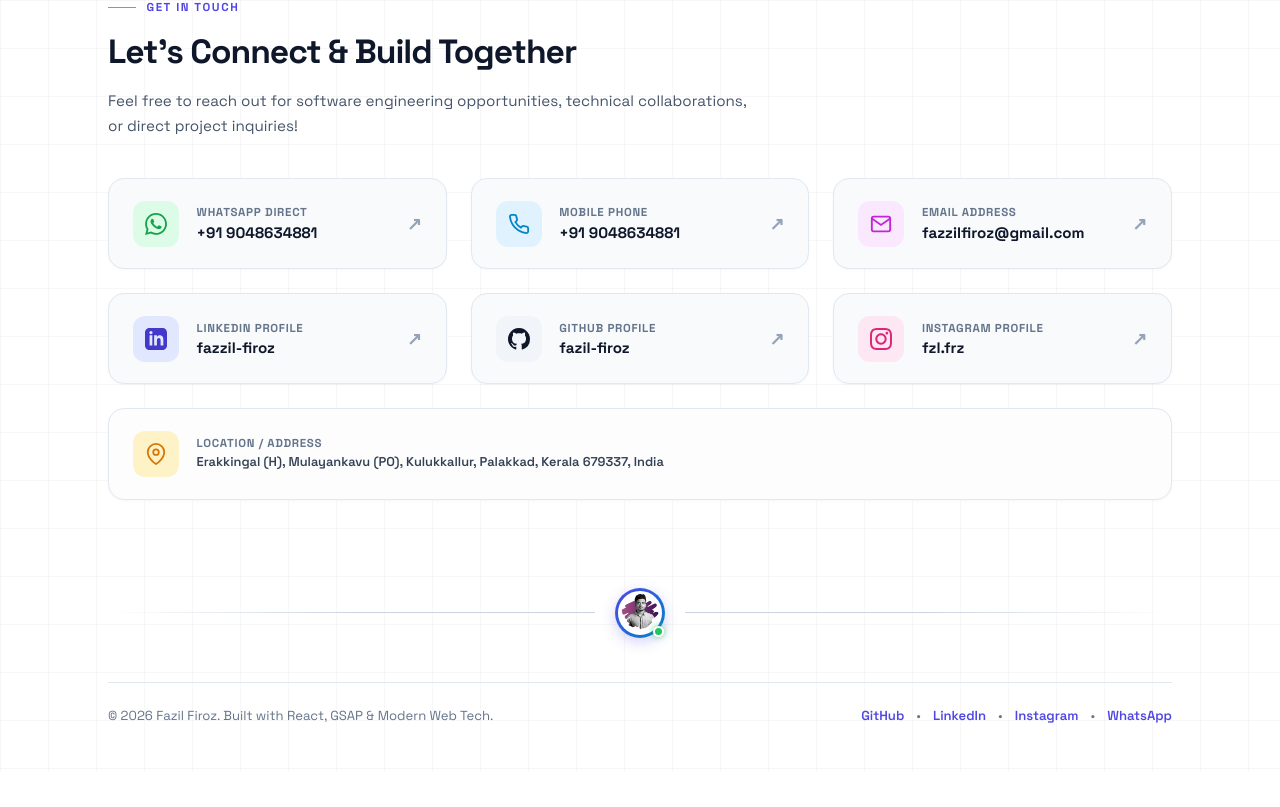
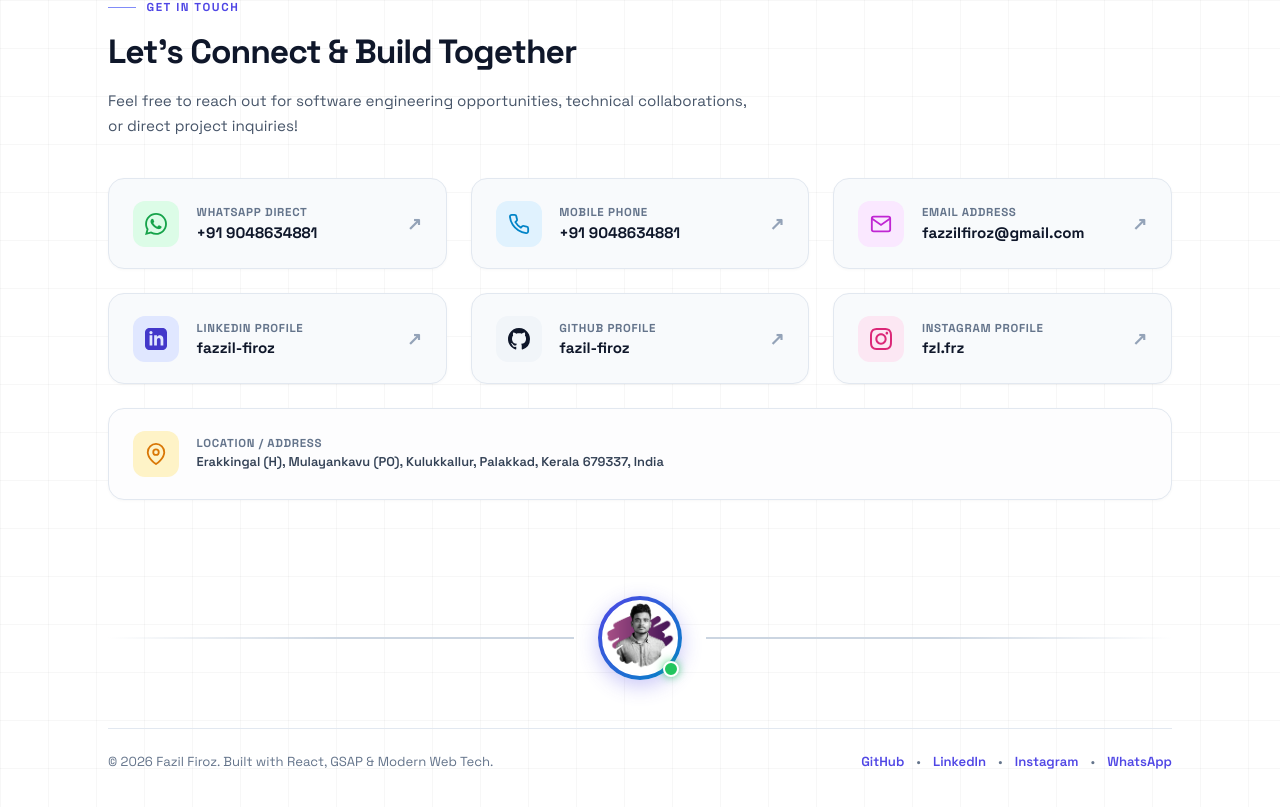
Before and after one commit to fazil-firoz/Modern-portfolio, a React (Vite) app: page / in a window 1280 px wide. Shown: the part 4749-5556 px from the top of the page. Before the commit the page ends 5521 px from the top, so only its background shows below. Built offline with nearby package versions, Linux system fonts and the light colour scheme.

Commit message:
style: enlarge centered footer profile avatar picture to 84px with 2px horizontal divider lines

```diff
--- a/src/index.css
+++ b/src/index.css
@@ -1456,14 +1456,14 @@ html, body, #root {
   display: flex;
   align-items: center;
   justify-content: center;
-  gap: 1.25rem;
+  gap: 1.5rem;
   width: 100%;
-  margin: 1rem 0 1.75rem;
+  margin: 1.5rem 0 2rem;
 }
 
 .avatar-divider-line {
   flex: 1;
-  height: 1.5px;
+  height: 2px;
   background: linear-gradient(90deg, transparent, #cbd5e1, #cbd5e1);
 }
 
@@ -1473,20 +1473,20 @@ html, body, #root {
 
 .footer-avatar-wrapper {
   position: relative;
-  width: 50px;
-  height: 50px;
+  width: 84px;
+  height: 84px;
   border-radius: 50%;
-  padding: 3px;
+  padding: 4px;
   background: linear-gradient(135deg, #4f46e5, #0284c7);
-  box-shadow: 0 4px 14px rgba(79, 70, 229, 0.25);
+  box-shadow: 0 6px 20px rgba(79, 70, 229, 0.3);
   flex-shrink: 0;
   cursor: pointer;
   transition: transform 0.35s cubic-bezier(0.34, 1.56, 0.64, 1), box-shadow 0.35s ease;
 }
 
 .footer-avatar-wrapper:hover {
-  transform: scale(1.15) rotate(4deg);
-  box-shadow: 0 8px 20px rgba(79, 70, 229, 0.4);
+  transform: scale(1.12) rotate(4deg);
+  box-shadow: 0 12px 28px rgba(79, 70, 229, 0.45);
 }
 
 .footer-avatar-img {
@@ -1495,19 +1495,19 @@ html, body, #root {
   object-fit: cover;
   border-radius: 50%;
   background: #ffffff;
-  border: 2px solid #ffffff;
+  border: 2.5px solid #ffffff;
 }
 
 .footer-avatar-online-dot {
   position: absolute;
-  bottom: 1px;
-  right: 1px;
-  width: 11px;
-  height: 11px;
+  bottom: 3px;
+  right: 3px;
+  width: 16px;
+  height: 16px;
   border-radius: 50%;
   background: #22c55e;
-  border: 2px solid #ffffff;
-  box-shadow: 0 0 6px rgba(34, 197, 94, 0.7);
+  border: 2.5px solid #ffffff;
+  box-shadow: 0 0 8px rgba(34, 197, 94, 0.8);
 }
 
 /* Footer Bottom Bar */
```
